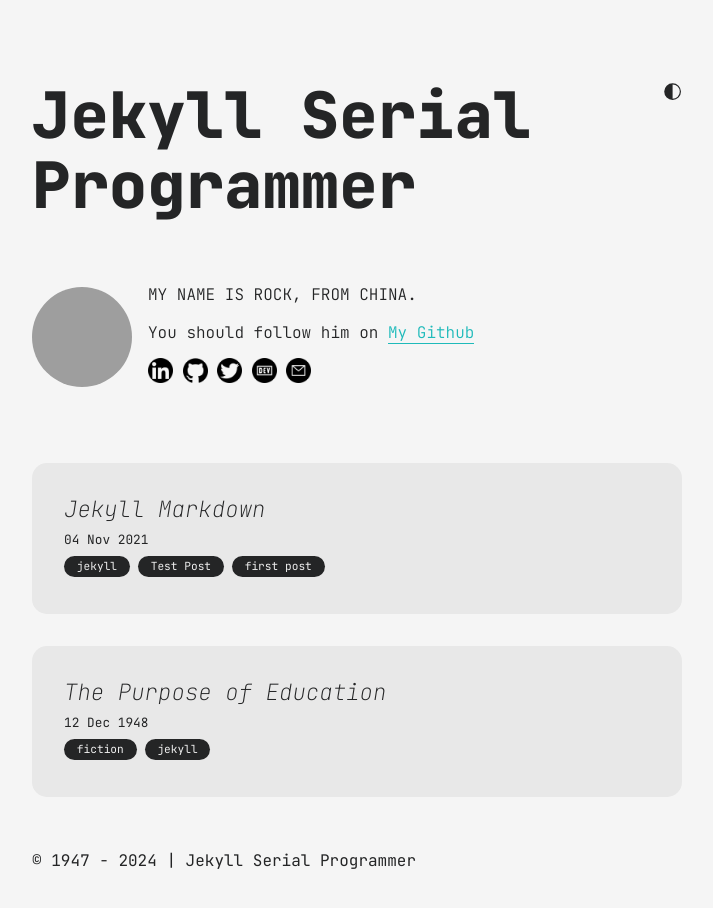
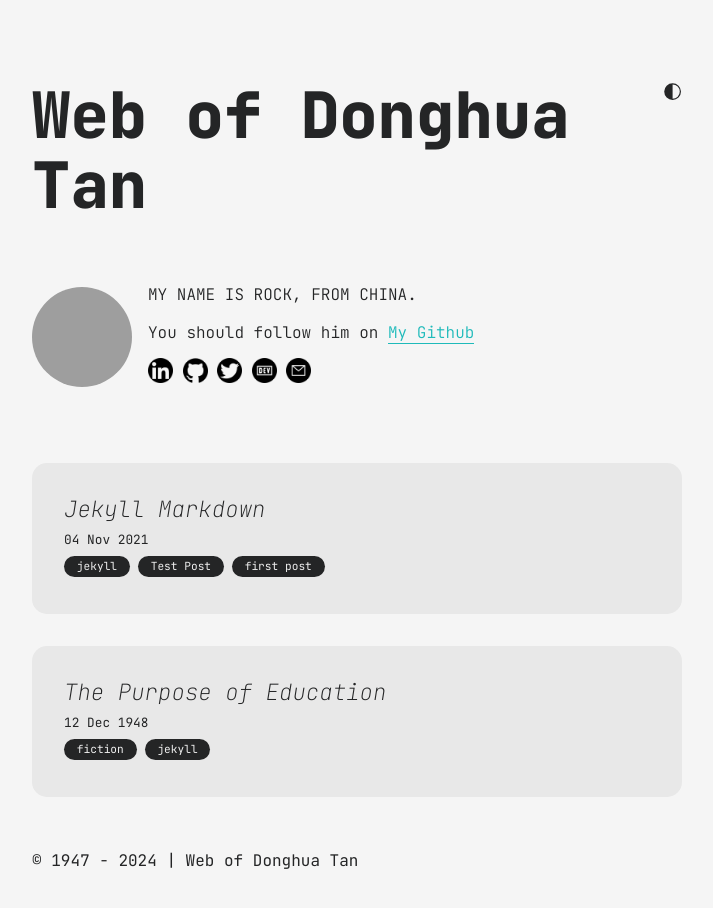
Before and after one commit to Rock230303/Rock230303.github.io, a Jekyll site: the page built from index.md, in a window 1280 px wide, cut to the strip 0-925 px from the top of the page. Shown: the top 908 px of the strip, without its empty margins (283-996 px from the left). Built offline with Jekyll 4.4.1, drawn with Linux system fonts in a browser that asks for light colours; grey boxes are pictures that could not be loaded.

Commit message:
webtitle

```diff
--- a/_config.yml
+++ b/_config.yml
@@ -1,4 +1,4 @@
-title: Jekyll Serial Programmer
+title: Web of Donghua Tan
 markdown: kramdown
 
 # for atom feed
```
